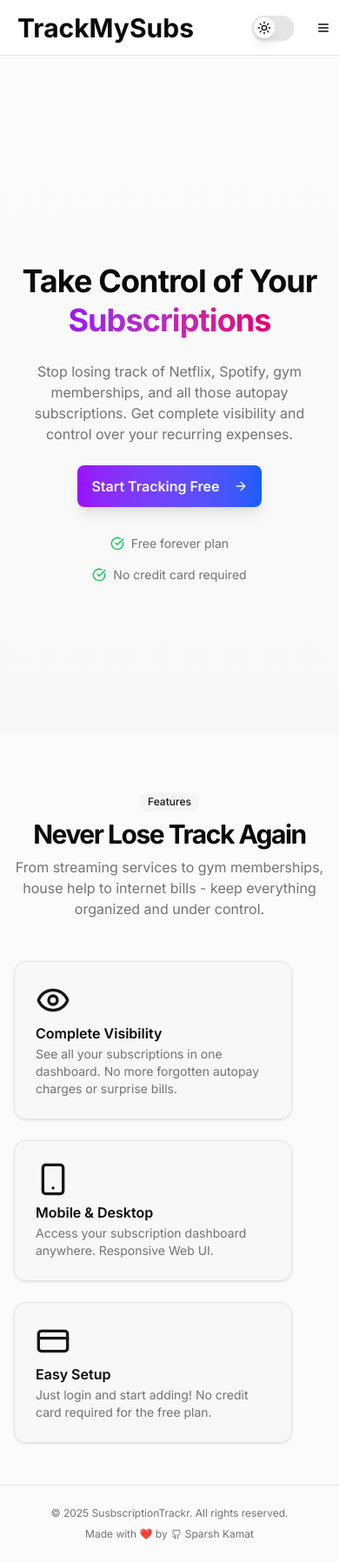
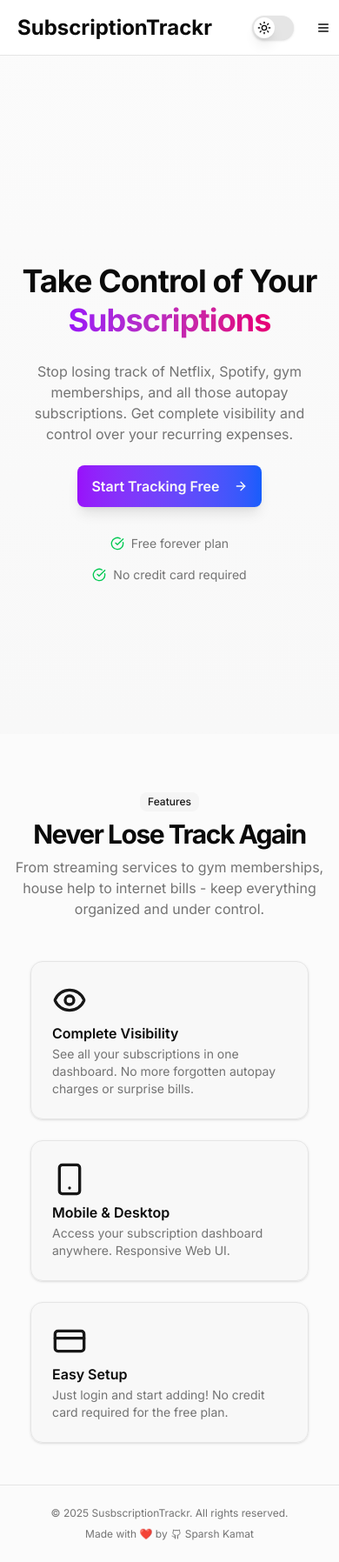
Before and after one commit to sparsh-kamat/SubscriptionTrackr, a Next.js app: page / in a window 390 px wide. Shown: the whole page at 87% size. Built offline with nearby package versions, Linux system fonts and the light colour scheme; no server answers.

Commit message:
fix(responsiveness): features grid was not responsive and name change in navbar

```diff
--- a/src/app/page.tsx
+++ b/src/app/page.tsx
@@ -71,63 +71,6 @@ export default function Home() {
         <div className="absolute inset-0 bg-gradient-to-b from-transparent to-muted/50"></div>
       </section>
 
-      {/* Features Section */}
-      {/* <section className=" w-full h-fit   px-8 sm:px-6 lg:px-8 py-12 sm:py-16 bg-muted/50">
-        <h2 className="text-3xl sm:text-4xl font-bold text-center mb-8">
-          Why Choose Underground Tix?
-        </h2>
-        <div className="grid grid-cols-1 sm:grid-cols-2  gap-8 items-center justify-center ">
-          <Card className="max-w-2xl bg-muted/50 hover:bg-muted/60 transition-colors duration-300">
-            <CardHeader>
-              <CardTitle className="flex items-center gap-2">
-                <Zap className="h-6 w-6 text-purple-600" />
-                Instant Tracking
-              </CardTitle>
-              <CardDescription>
-                Automatically track all your subscriptions in one place.
-              </CardDescription>
-            </CardHeader>
-          </Card>
-
-          <Card className="max-w-2xl bg-muted/50 hover:bg-muted/60 transition-colors duration-300">
-            <CardHeader>
-              <CardTitle className="flex items-center gap-2">
-                <Eye className="h-6 w-6 text-blue-600" />
-                Full Visibility
-              </CardTitle>
-              <CardDescription>
-                See all your recurring expenses at a glance.
-              </CardDescription>
-            </CardHeader>
-          </Card>
-
-          <Card className="max-w-2xl bg-muted/50 hover:bg-muted/60 transition-colors duration-300">
-            <CardHeader>
-              <CardTitle className="flex items-center gap-2">
-                <Star className="h-6 w-6 text-yellow-600" />
-                Premium Features
-              </CardTitle>
-              <CardDescription>
-                Unlock advanced features with our premium plan.
-              </CardDescription>
-            </CardHeader>
-          </Card>
-
-
-
-          <Card className="max-w-2xl bg-muted/50 hover:bg-muted/60 transition-colors duration-300">
-            <CardHeader>
-              <CardTitle className="flex items-center gap-2">
-                <TrendingDown className="h-6 w-6 text-orange-600" />
-                Save Money
-              </CardTitle>
-              <CardDescription>
-                Identify and cancel unused subscriptions to save money.
-              </CardDescription>
-            </CardHeader>
-          </Card>
-        </div>
-      </section> */}
       <section
         id="features"
         className="w-full flex justify-center items-center  "
@@ -145,8 +88,8 @@ export default function Home() {
               </p>
             </div>
           </div>
-          <div className="mx-auto  grid max-w-5xl items-center justify-content gap-6 py-12 lg:grid-cols-3 lg:gap-12">
-            <Card className="h-full w-xs bg-muted/50 hover:bg-muted/60 transition-colors duration-300 md:w-xl lg:w-full">
+          <div className="grid grid-cols-1 md:grid-cols-2 lg:grid-cols-3 gap-6 lg:gap-8 place-items-center lg:place-items-stretch py-12">
+            <Card className="h-full w-xs bg-muted/50 hover:bg-muted/60 transition-colors duration-300 md:w-xs lg:w-full">
               <CardHeader>
                 <Eye className="h-10 w-10 text-primary mb-1" />
                 <CardTitle>Complete Visibility</CardTitle>
@@ -157,7 +100,7 @@ export default function Home() {
               </CardHeader>
             </Card>
 
-            <Card className="h-full w-xs bg-muted/50 hover:bg-muted/60 transition-colors duration-300 md:w-xl lg:w-full">
+            <Card className="h-full w-xs bg-muted/50 hover:bg-muted/60 transition-colors duration-300 md:w-xs lg:w-full">
               <CardHeader>
                 <Smartphone className="h-10 w-10 text-primary mb-1" />
                 <CardTitle>Mobile & Desktop</CardTitle>
@@ -167,7 +110,7 @@ export default function Home() {
                 </CardDescription>
               </CardHeader>
             </Card>
-            <Card className="h-full w-xs bg-muted/50 hover:bg-muted/60 transition-colors duration-300 md:w-xl lg:w-full">
+            <Card className="h-full md:col-span-2  lg:col-span-1 w-xs bg-muted/50 hover:bg-muted/60 transition-colors duration-300 md:w-xs lg:w-full">
               <CardHeader>
                 <CreditCard className="h-10 w-10 text-primary mb-1" />
                 <CardTitle>Easy Setup</CardTitle>
--- a/src/components/Navbar.tsx
+++ b/src/components/Navbar.tsx
@@ -32,8 +32,8 @@ export const Navbar = () => {
     <nav className="sticky top-0 flex h-16 z-50 w-full border-b bg-background  ">
       <div className="ml-5 container flex  items-center">
         <Link href="/" className=" flex items-center space-x-2">
-          <span className="font-bold inline-block  text-3xl  ">
-            TrackMySubs
+          <span className="font-bold inline-block  text-2xl text-pretty  ">
+            SubscriptionTrackr
           </span>
         </Link>
       </div>
```
